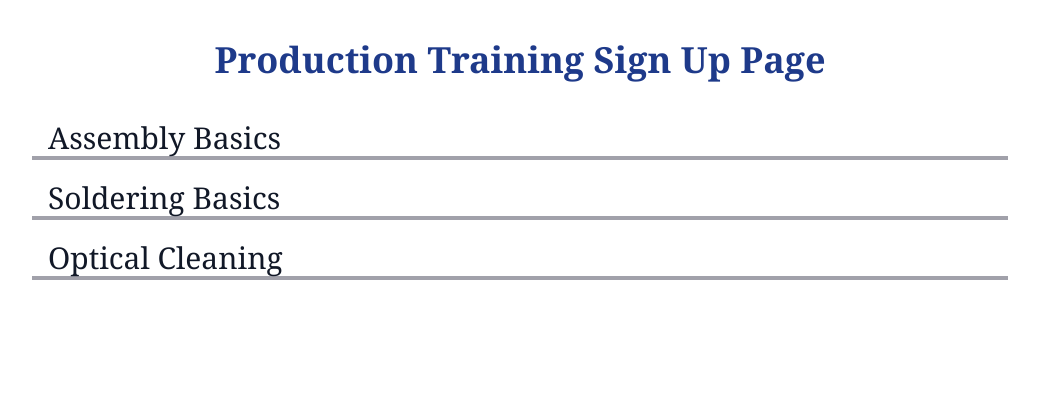
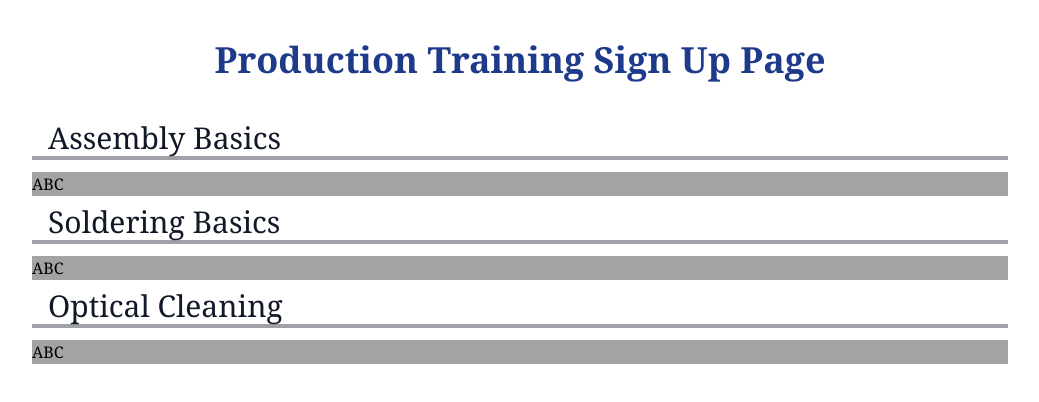
Before and after one commit to Kennethz374/signUpSheetTemplateForProduction, a React (Create React App) app: page / in a window 1280 px wide. Both pictures are taken after a click on the item "Assembly Basics". Shown: the top 402 px of the page, without its empty margins (120-1159 px from the left). Built offline with nearby package versions, Linux system fonts and the light colour scheme.

Commit message:
complete basic tab

```diff
--- a/src/App.js
+++ b/src/App.js
@@ -1,21 +1,37 @@
 import "./App.css";
 import React, { useState } from "react";
+import Tab from "./components/Tab";
 
 const trainings = [
 	{
 		id: 1,
 		name: "Assembly Basics",
 		instructor: "James Hsu",
+		objective:
+			"Lorem ipsum dolor sit amet, consectetur adipisicing elit. Ipsam natus ipsa modi omnis ratione ad esse cumque officia voluptatibus et minus rem, laudantium enim quo nesciunt in perferendis libero rerum!",
+		requirement: "None",
+		duration: "1 hour",
+		capacity: 6,
 	},
 	{
 		id: 2,
 		name: "Soldering Basics",
 		instructor: "Kenneth Zhang",
+		objective:
+			"adsfjaldsjfa;kljdsf;lakjsdl;kfajs;lkdjfa;klsdjf;akljsd;lkfja;sdkfjadsf",
+		requirement: "None",
+		duration: "6 hours",
+		capacity: 2,
 	},
 	{
 		id: 3,
 		name: "Optical Cleaning",
 		instructor: "Nick Reddy",
+		objective:
+			"adsfjaldsjfa;kljdsf;lakjsdl;kfajs;lkdjfa;klsdjf;akljsd;lkfja;sdkfjadsf",
+		requirement: "None",
+		duration: "6 hours",
+		capacity: 2,
 	},
 ];
 
@@ -25,19 +41,8 @@ const App = () => {
 			<div className="text-4xl text-center text-blue-900 font-bold font-serif pb-10">
 				Production Training Sign Up Page
 			</div>
-			<ul className="flex-col ">
-				{trainings.map((training) => (
-					<li
-						key={training.id}
-						className="pb-2 flex-col mx-28 hover:px-2 hover:duration-300 delay-200 font-serif cursor-pointer"
-					>
-						<div className="ml-4">
-							<p className="text-3xl font-lg text-gray-900">{training.name}</p>
-						</div>
-						<div className="bg-zinc-400 w-full h-1 mb-3"></div>
-					</li>
-				))}
-			</ul>
+
+			<Tab trainings={trainings} />
 		</div>
 	);
 };
--- /dev/null
+++ b/src/components/ExpandTab.js
@@ -0,0 +1,7 @@
+import React, { Component } from "react";
+
+const ExpandTab = () => {
+	return <div className="bg-neutral-400">ABC</div>;
+};
+
+export default ExpandTab;
--- /dev/null
+++ b/src/components/Tab.js
@@ -0,0 +1,30 @@
+import React, { useState } from "react";
+import ExpandTab from "./ExpandTab";
+
+const Tab = ({ trainings }) => {
+	const [isClick, setIsClick] = useState(false);
+	const handleClick = () => {
+		setIsClick(!isClick);
+		console.log(isClick);
+	};
+	return (
+		<ul className="flex-col ">
+			{trainings.map((training) => (
+				<li
+					key={training.id}
+					className="pb-2 flex-col mx-28 hover:px-2 hover:duration-300 delay-200 font-serif cursor-pointer"
+				>
+					<div className="ml-4">
+						<p className="text-3xl font-lg text-gray-900" onClick={handleClick}>
+							{training.name}
+						</p>
+					</div>
+					<div className="bg-zinc-400 w-full h-1 mb-3"></div>
+					{isClick && <ExpandTab />}
+				</li>
+			))}
+		</ul>
+	);
+};
+
+export default Tab;
--- /dev/null
+++ b/src/reportWebVitals.js
@@ -0,0 +1,13 @@
+const reportWebVitals = onPerfEntry => {
+  if (onPerfEntry && onPerfEntry instanceof Function) {
+    import('web-vitals').then(({ getCLS, getFID, getFCP, getLCP, getTTFB }) => {
+      getCLS(onPerfEntry);
+      getFID(onPerfEntry);
+      getFCP(onPerfEntry);
+      getLCP(onPerfEntry);
+      getTTFB(onPerfEntry);
+    });
+  }
+};
+
+export default reportWebVitals;
```
Also changed, not shown: src/logo.svg (deleted).
